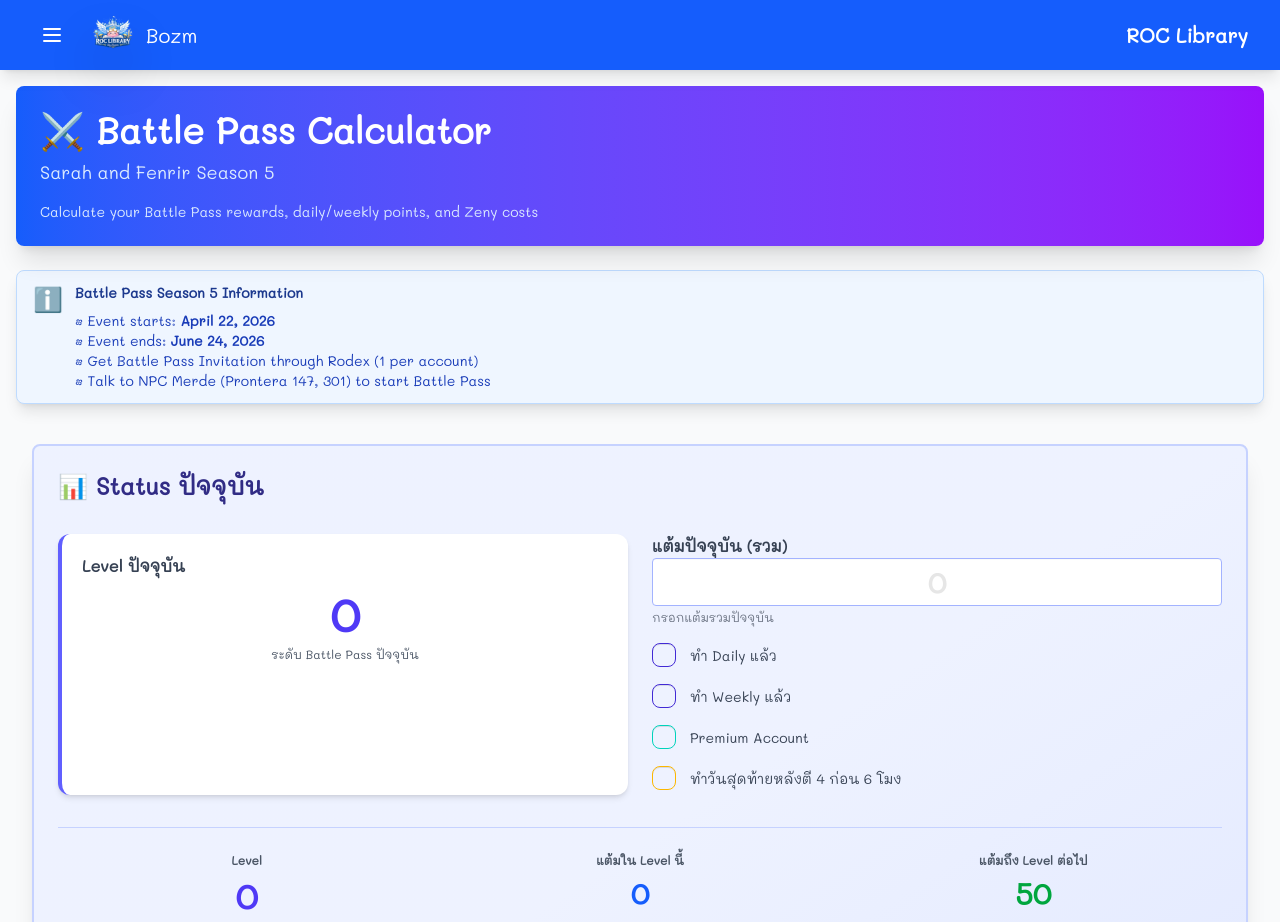
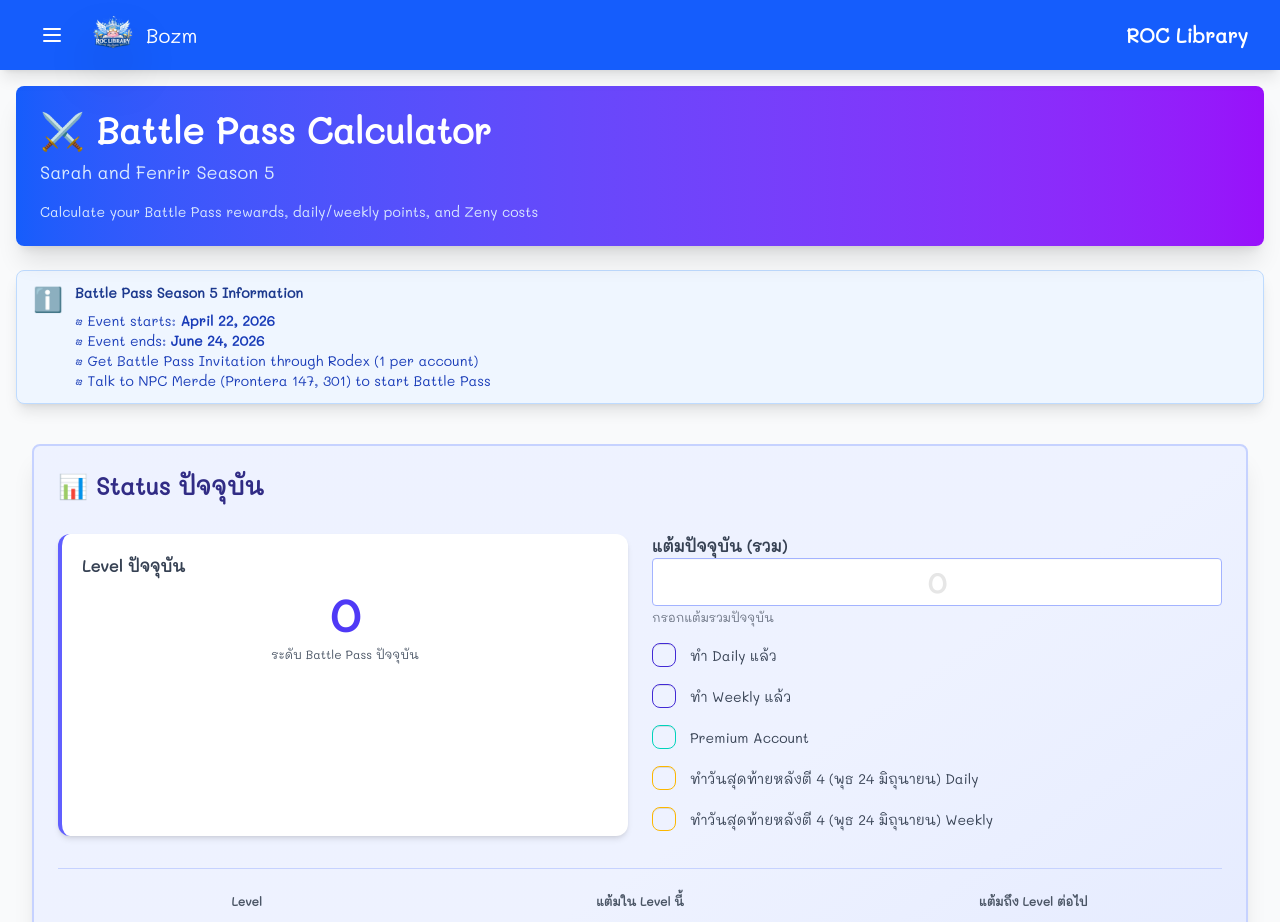
Before and after one commit to Suphanat-th/ROC_Library, a Next.js app in the folder roc-library/: page /calc-bp in a window 1280 px wide. Shown: the top 922 px of the page. Built offline with nearby package versions, Linux system fonts and the light colour scheme.

Commit message:
Update CalcBPComponent.tsx

```diff
--- a/roc-library/src/app/calc-bp/CalcBPComponent.tsx
+++ b/roc-library/src/app/calc-bp/CalcBPComponent.tsx
@@ -49,7 +49,8 @@ export default function CalcBPComponent() {
   const [isDailyDone, setIsDailyDone] = useState<boolean>(false);
   const [isWeeklyDone, setIsWeeklyDone] = useState<boolean>(false);
   const [isPremiumOpened, setIsPremiumOpened] = useState<boolean>(false);
-  const [isLastDayDone, setIsLastDayDone] = useState<boolean>(false);
+  const [isLastDayDailyDone, setIsLastDayDailyDone] = useState<boolean>(false);
+  const [isLastDayWeeklyDone, setIsLastDayWeeklyDone] = useState<boolean>(false);
 
   // Auto-calculate level and remaining points from total
   const levelData = calculateLevelFromExp(totalPoints);
@@ -172,8 +173,13 @@ export default function CalcBPComponent() {
     const dailyPoints = isPremiumOpened ? 50 : 40;
     let additionalPoints = (daysForDailyCalc * dailyPoints) + (weeksForCalculation * BATTLE_PASS_CONFIG.weeklyPoints);
 
+    // Add Daily points for last day if checked
+    if (isLastDayDailyDone) {
+      additionalPoints += dailyPoints;
+    }
+
     // Add Weekly points for last day if checked
-    if (isLastDayDone) {
+    if (isLastDayWeeklyDone) {
       additionalPoints += BATTLE_PASS_CONFIG.weeklyPoints;
     }
 
@@ -290,11 +296,22 @@ export default function CalcBPComponent() {
                   <label className="label cursor-pointer">
                     <input
                       type="checkbox"
-                      checked={isLastDayDone}
-                      onChange={(e) => setIsLastDayDone(e.target.checked)}
+                      checked={isLastDayDailyDone}
+                      onChange={(e) => setIsLastDayDailyDone(e.target.checked)}
                       className="checkbox checkbox-warning"
                     />
-                    <span className="label-text text-gray-700 font-medium ml-2">ทำวันสุดท้ายหลังตี 4 ก่อน 6 โมง</span>
+                    <span className="label-text text-gray-700 font-medium ml-2">ทำวันสุดท้ายหลังตี 4 (พุธ 24 มิถุนายน) Daily</span>
+                  </label>
+                </div>
+                <div className="form-control">
+                  <label className="label cursor-pointer">
+                    <input
+                      type="checkbox"
+                      checked={isLastDayWeeklyDone}
+                      onChange={(e) => setIsLastDayWeeklyDone(e.target.checked)}
+                      className="checkbox checkbox-warning"
+                    />
+                    <span className="label-text text-gray-700 font-medium ml-2">ทำวันสุดท้ายหลังตี 4 (พุธ 24 มิถุนายน) Weekly</span>
                   </label>
                 </div>
               </div>
@@ -390,14 +407,19 @@ export default function CalcBPComponent() {
                         </div>
                       )}
 
-                      {isLastDayDone && (
+                      {isLastDayDailyDone && (
                         <div>
-                          • วันสุดท้าย (หลังตี 4 ก่อน 6 โมง): {BATTLE_PASS_CONFIG.weeklyPoints} (Weekly)
+                          • วันสุดท้าย (หลังตี 4): {dailyPoints} (Daily)
+                        </div>
+                      )}
+
+                      {isLastDayWeeklyDone && (
+                        <div>
+                          • วันสุดท้าย (หลังตี 4): {BATTLE_PASS_CONFIG.weeklyPoints} (Weekly)
                         </div>
                       )}
 
                       <div className="font-bold mt-2 text-amber-900 pt-2 border-t border-amber-200">
-                        {isLastDayDone && (totalAdditional += BATTLE_PASS_CONFIG.weeklyPoints)}
                         รวม: {totalPoints} + {totalAdditional} = {totalPoints + totalAdditional} แต้ม
                       </div>
                     </>
```
